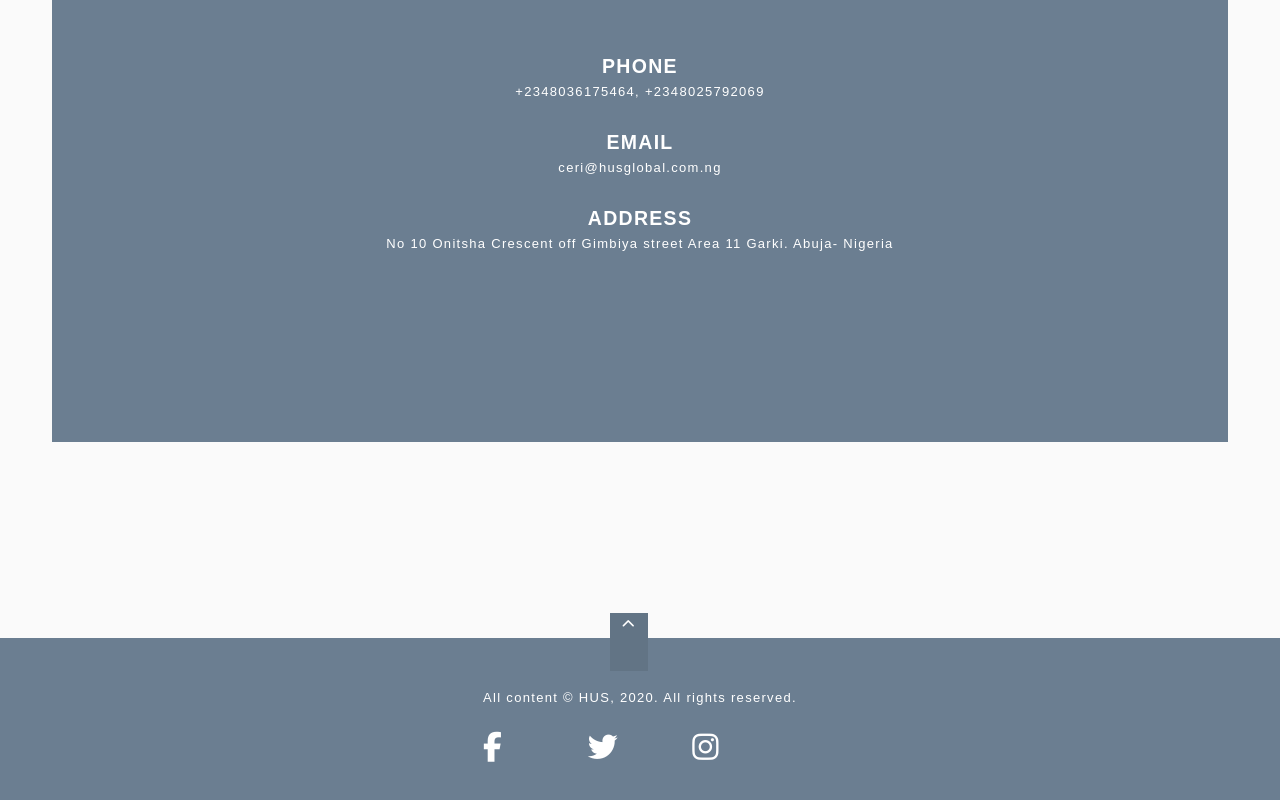
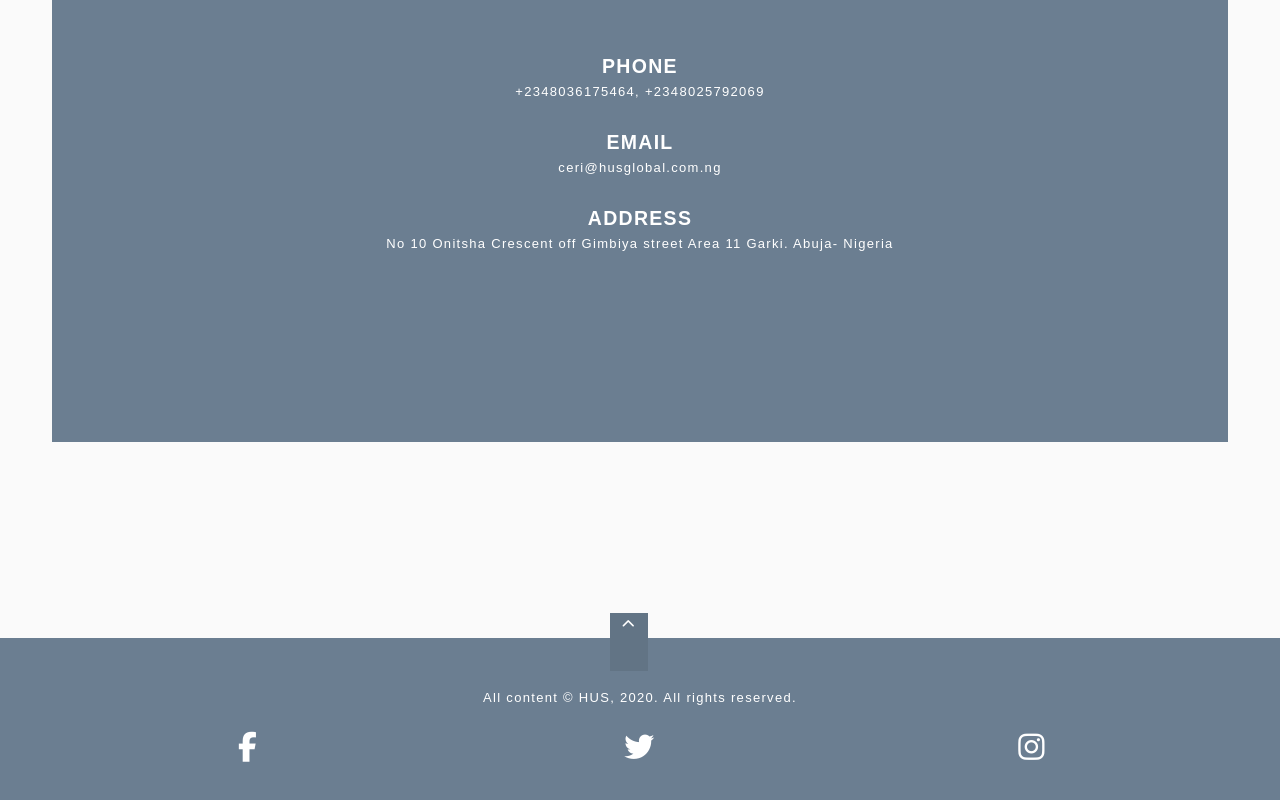
Before and after one commit to AbdulbasitSaid/hus_web, a plain HTML site: page index.html in a window 1280 px wide. Shown: the part 2730-3530 px from the top of the page. Drawn offline with Linux system fonts and the light colour scheme; a web font is replaced by a local one.

Commit message:
footer done

```diff
--- a/index.html
+++ b/index.html
@@ -214,9 +214,11 @@
       </div>
     </a>
     <div class="footer-items">
-      <p>
-        All content © HUS, 2020. All rights reserved.
-      </p>
+      <div>
+        <p>
+          All content © HUS, 2020. All rights reserved.
+        </p>
+      </div>
       <div class="social-icons">
         <span><i class="fa fa-facebook"></i></span>
         <span><i class="fa fa-twitter"></i></span>
--- a/scss/style.scss
+++ b/scss/style.scss
@@ -285,18 +285,19 @@ footer {
     }
   }
   .footer-items {
-    padding: 4rem;
-    display: grid;
-    justify-content: center;
-    align-content: center;
+    padding: 4rem ;
+    display: flex;
+    flex-direction: column;
+    text-align: center;
     gap: 2rem;
     .social-icons{
       display: grid;
       grid-template: 1fr/ repeat(3,1fr);
       justify-content: center;
       align-items: center;
-      align-content: space-around;
+      align-content: space-evenly;
       font-size: 30px;
+      span{display: inline-block;}
     }
   }
 }
```
Also changed, not shown: css/style.css, css/style.min.css.
